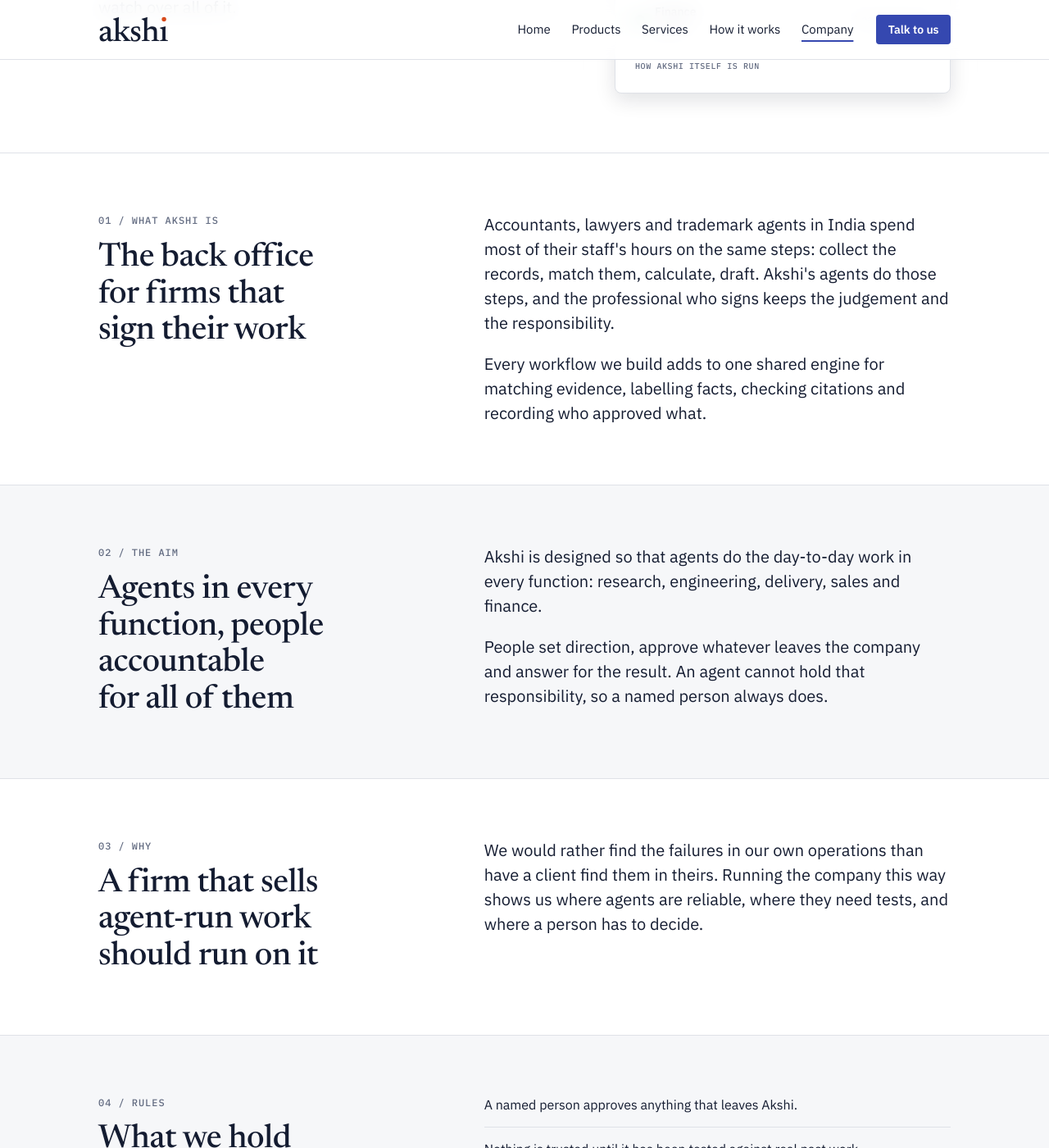
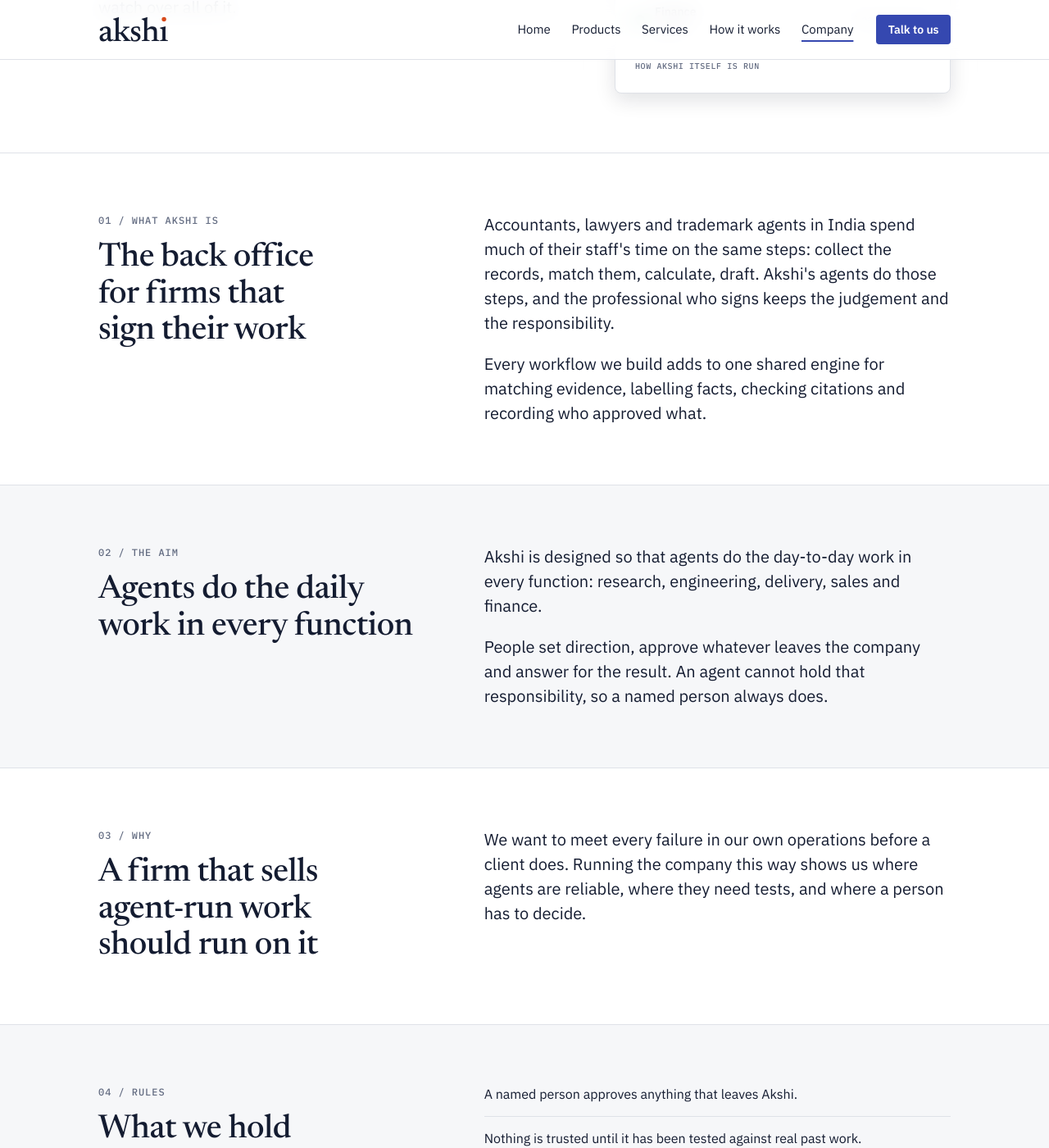
Before and after one commit to akshitech/akshitech.github.io, a Jekyll site: the page built from company.html, in a window 1280 px wide and 1400 px high, scrolled down 527 px. Shown: the whole window at 82% size. Built offline with Jekyll 4.4.1, drawn with Linux system fonts in a browser that asks for light colours; some of the changed text lies outside the part shown.

Commit message:
Remove unsourced quantities and slogan phrasing from the site copy

```diff
--- a/404.html
+++ b/404.html
@@ -10,7 +10,7 @@ sitemap: false
         <div>
           <p class="eyebrow">Not found</p>
           <h1>This page does not exist</h1>
-          <p class="lede">The link may be old or mistyped. Everything Akshi does starts from the home page.</p>
+          <p class="lede">The link may be old or mistyped.</p>
           <div class="actions">
             <a class="btn" href="/">Go to the home page</a>
             <a class="more" href="/contact/">Talk to us{% include arrow.html %}</a>
--- a/company.html
+++ b/company.html
@@ -15,7 +15,7 @@ permalink: /company/
 
         <figure class="sheet" aria-label="Illustration of how work is split between agents and people at Akshi">
           <div class="sheet-top">
-            <strong>Who does the work, who answers for it</strong>
+            <strong>Work and sign-off at Akshi</strong>
           </div>
           <div class="head"><span>Function</span><span>Approved by</span></div>
           <ul class="rows">
@@ -37,7 +37,7 @@ permalink: /company/
           <h2>The back office for firms that sign their work</h2>
         </div>
         <div class="split-body">
-          <p>Accountants, lawyers and trademark agents in India spend most of their staff's hours on the same steps: collect the records, match them, calculate, draft. Akshi's agents do those steps, and the professional who signs keeps the judgement and the responsibility.</p>
+          <p>Accountants, lawyers and trademark agents in India spend much of their staff's time on the same steps: collect the records, match them, calculate, draft. Akshi's agents do those steps, and the professional who signs keeps the judgement and the responsibility.</p>
           <p>Every workflow we build adds to one shared engine for matching evidence, labelling facts, checking citations and recording who approved what.</p>
         </div>
       </div>
@@ -47,7 +47,7 @@ permalink: /company/
       <div class="wrap split">
         <div class="split-head">
           <p class="num">02 / The aim</p>
-          <h2>Agents in every function, people accountable for all of them</h2>
+          <h2>Agents do the daily work in every function</h2>
         </div>
         <div class="split-body">
           <p>Akshi is designed so that agents do the day-to-day work in every function: research, engineering, delivery, sales and finance.</p>
@@ -63,7 +63,7 @@ permalink: /company/
           <h2>A firm that sells agent-run work should run on it</h2>
         </div>
         <div class="split-body">
-          <p>We would rather find the failures in our own operations than have a client find them in theirs. Running the company this way shows us where agents are reliable, where they need tests, and where a person has to decide.</p>
+          <p>We want to meet every failure in our own operations before a client does. Running the company this way shows us where agents are reliable, where they need tests, and where a person has to decide.</p>
         </div>
       </div>
     </section>
--- a/index.html
+++ b/index.html
@@ -10,7 +10,7 @@ permalink: /
         <div>
           <p class="eyebrow">Agent-run back office</p>
           <h1>AI agents do the paperwork, a professional signs it</h1>
-          <p class="lede">Accounting and law firms spend most of their hours collecting records, matching them and drafting replies before a deadline. Akshi's agents do that work. A qualified professional at the firm checks every piece and signs it before it goes anywhere.</p>
+          <p class="lede">Accounting and law firms spend long hours collecting records, matching them and drafting replies before a deadline. Akshi's agents do that work. A qualified professional at the firm checks every piece and signs it before it goes anywhere.</p>
           <div class="actions">
             <a class="btn" href="/contact/">Talk to us</a>
             <a class="more" href="#example">See an example{% include arrow.html %}</a>
@@ -75,7 +75,7 @@ permalink: /
         <div class="split-head">
           <p class="num">02 / Who it is for</p>
           <h2>Firms whose work runs on documents and deadlines</h2>
-          <p>The person who signs keeps the decision. Akshi does the hours before it.</p>
+          <p>Akshi prepares the work. The professional who signs makes the decisions.</p>
         </div>
         <div class="split-body">
           <ul class="list">
--- a/products.html
+++ b/products.html
@@ -103,7 +103,7 @@ permalink: /products/
         <div class="split-head">
           <p class="num">03 / Monthly ITC reconciliation</p>
           <h2>Catch the mismatch before it becomes a notice</h2>
-          <p>Most ITC notices start with a mismatch that nobody saw at filing time.</p>
+          <p>Many ITC notices start with a mismatch between GSTR-2B and the return that nobody caught at filing time.</p>
         </div>
         <div class="split-body">
           <ol class="steps">
--- a/services.html
+++ b/services.html
@@ -69,7 +69,7 @@ permalink: /services/
         <div class="split-body">
           <article class="topic" id="trademark">
             <h3>Trademark objection replies</h3>
-            <p>The most common objections in an examination report are that the mark is not distinctive, or that it conflicts with an earlier mark. Each needs a different answer, and the reply is due within one month of receiving the report.</p>
+            <p>Two frequent objections in an examination report are that the mark is not distinctive, or that it conflicts with an earlier mark. Each needs a different answer, and the reply is due within one month of receiving the report.</p>
             <p>Akshi separates the objections, sorts each by its ground, sets the evidence of use or the comparison of marks against it, and drafts the reply. The trademark agent or attorney approves it and files it.</p>
           </article>
           <article class="topic" id="payment-claims">
```
Also changed, not shown: other parts of products.html (+1 -1 lines), how-it-works.html (+5 -6 lines).
